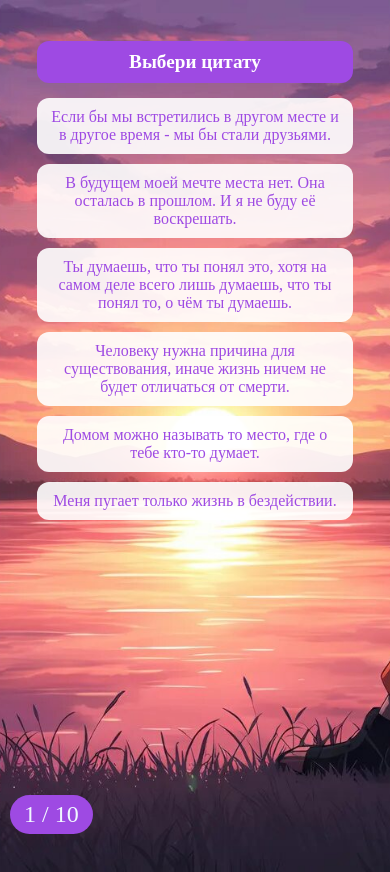
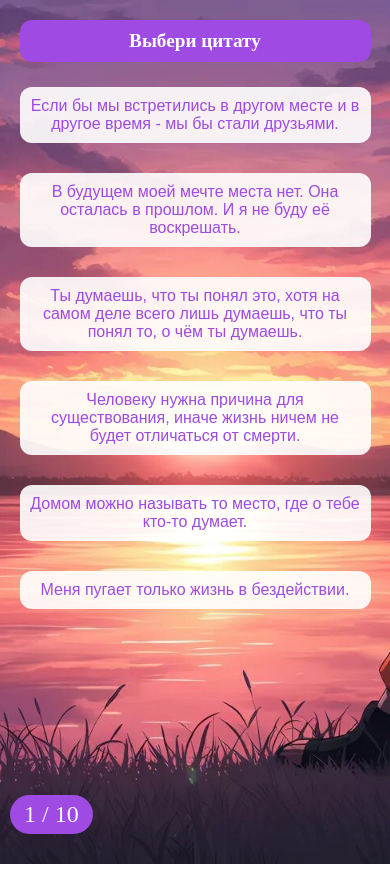
Before and after one commit to asyaafr/asyaafr.github.io, a plain HTML site: page index.html in a window 390 px wide. Both pictures are taken after a click on the button "Начать". Drawn offline with Linux system fonts and the light colour scheme.

Commit message:
almostready

```diff
--- a/style.css
+++ b/style.css
@@ -1,76 +1,21 @@
-body.start {
+body {
     font-family: 'Times New Roman', Times, serif;
-    font-size: 200%;
-
-    background-image: url(photos/naruto.jpg);
     background-size: cover;
     background-position: center;
     background-repeat: no-repeat;
     min-height: 100vh;
-    overflow: hidden;
+    margin: 0;
+}
 
-    color:rgb(255, 255, 255);
+body.start {
+    font-size: 200%;
+    background-image: url(photos/naruto.jpg);
+    color: rgb(255, 255, 255);
     text-align: center;
-    border-radius: 12px;
 }
 
 body.quiz {
-    background-size: cover;
-    background-position: center;
-
-    min-height: 100vh;
-    overflow: hidden;
-}
-
-#quiz-title {
-    font-family: 'Times New Roman', Times, serif;
     font-size: 200%;
-    background-color: rgb(102, 152, 222);
-    padding: 10px 20px;
-    display: inline-block;
-    border-radius: 12px;
-
-}
-
-#quiz-screen {
-    font-family: 'Times New Roman', Times, serif;
-    font-size: 200%;
-    padding: 5px 10px;
-    min-height: 500px;
-    border-radius: 12px;
-}
-
-#question {
-    font-family: 'Times New Roman', Times, serif;
-    font-size: 1.2rem;
-    margin-bottom: 15px;
-    padding: 10px;
-    color: white;
-    border-radius: 12px;
-    text-align: center;
-    margin-top: 10px auto;
-}
-
-#answers {
-
-    font-size: 30%;
-    display: column;
-    justify-content: center;
-    gap: 10px;
-}
-
-#answers button {
-    width: 100%;
-    max-width: 400px;
-    font-family: 'Times New Roman', Times, serif;
-    font-size: 1rem;
-    background-color: rgb(255, 255, 255, 0.9);
-    padding: 10px;
-    border-radius: 12px;
-}
-
-#answers button:hover {
-    border-color: aliceblue;
 }
 
 .container {
@@ -83,93 +28,103 @@
     display: none;
 }
 
+#quiz-title {
+    font-size: 200%;
+    background-color: rgb(102, 152, 222);
+    padding: 10px 20px;
+    display: inline-block;
+    border-radius: 12px;
+}
+
+#question {
+    font-size: 1.2rem;
+    margin-bottom: 15px;
+    padding: 10px;
+    color: white;
+    border-radius: 12px;
+    text-align: center;
+}
+
+#result-title,
+#result-description {
+    font-size: 120%;
+    padding: 10px 20px;
+    margin: 10px auto;
+    display: inline-block;
+    background-color: rgb(255, 255, 255, 0.9);
+    border-radius: 12px;
+}
+
+#answers {
+    display: flex;
+    flex-direction: column;
+    gap: 10px;
+}
+
+#answers button {
+    width: 100%;
+    max-width: 400px;
+    font-size: 1rem;
+    background-color: rgb(255, 255, 255, 0.9);
+    padding: 10px;
+    border-radius: 12px;
+    border: none;
+    cursor: pointer;
+}
+
 button {
-    font-family: 'Times New Roman', Times, serif;
     font-size: 100%;
     padding: 10px 20px;
     margin: 10px auto;
     display: block;
     border: none;
-    background:rgb(102, 152, 222);
-    color:rgb(255, 255, 255);
+    background: rgb(102, 152, 222);
+    color: rgb(255, 255, 255);
     cursor: pointer;
     border-radius: 12px;
+}
+
+#progress {
+    position: absolute;
+    top: 20px;
+    left: 20px;
+    font-size: 75%;
+    color: aliceblue;
+    background: rgb(102, 152, 222);
+    padding: 5px 10px;
+    border-radius: 10px;
 }
 
 #back-btn {
     position: absolute;
     top: 100px;
     right: 20px;
-
     font-size: 90%;
     padding: 8px 15px;
-
     border-radius: 10px;
-    border: none;
-
-    cursor: pointer;
-}
-
-#progress {
-    position: absolute;
-    top: 20px;
-    left: 20px;
-
-    font-size: 75%;
-    color: aliceblue;
-    background:rgb(102, 152, 222);
-    padding: 5px 10px;
-    border-radius: 10px;
-}
-#result-title, #result-description {
-    font-family: 'Times New Roman', Times, serif;
-    font-size: 120%;
-    padding: 10px 20px;
-    margin: 10px auto;
-    display:inline-block;
-    border: none;
-    background-color:rgb(255, 255, 255, 0.9);
-    border-radius: 12px;
 }
 
 @media (max-width: 768px) {
-
     body {
-    background-size: cover !important;
-    background-repeat: no-repeat !important;
-    background-attachment: scroll !important;
-    background-position: center;
+        background-attachment: scroll;
     }
 
-    body.start {
-    background-attachment: scroll !important;
-    background-size: cover !important;
-    background-position: center;
-    }
-
-       #progress,
+    #progress,
     #back-btn {
         position: fixed !important;
-        align-items: center !important;
-        justify-content: center !important;
         width: auto !important;
-        min-width: 30px !important;
         max-width: 90px !important;
-        height: auto !important;
         padding: 6px 14px !important;
         margin: 0 !important;
         border-radius: 30px !important;
-        border: none !important;
         z-index: 99999 !important;
         white-space: nowrap !important;
-        box-shadow: none !important;
     }
 
     #progress {
         bottom: 10px !important;
         left: 10px !important;
         top: auto !important;
-        right: auto !important;
         display: inline-flex !important;
     }
 
@@ -177,6 +132,5 @@
         bottom: 10px !important;
         right: 10px !important;
         top: auto !important;
-        left: auto !important;
     }
- }
+}
```
